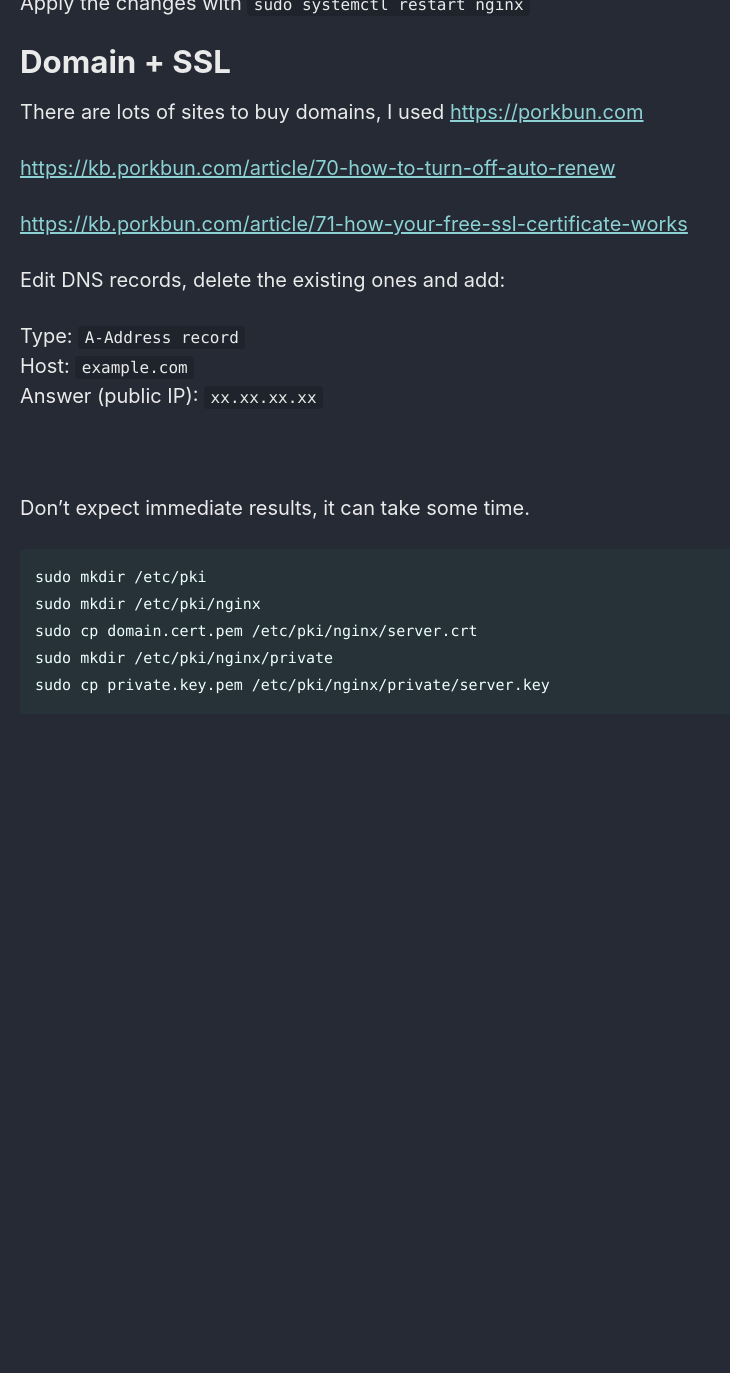
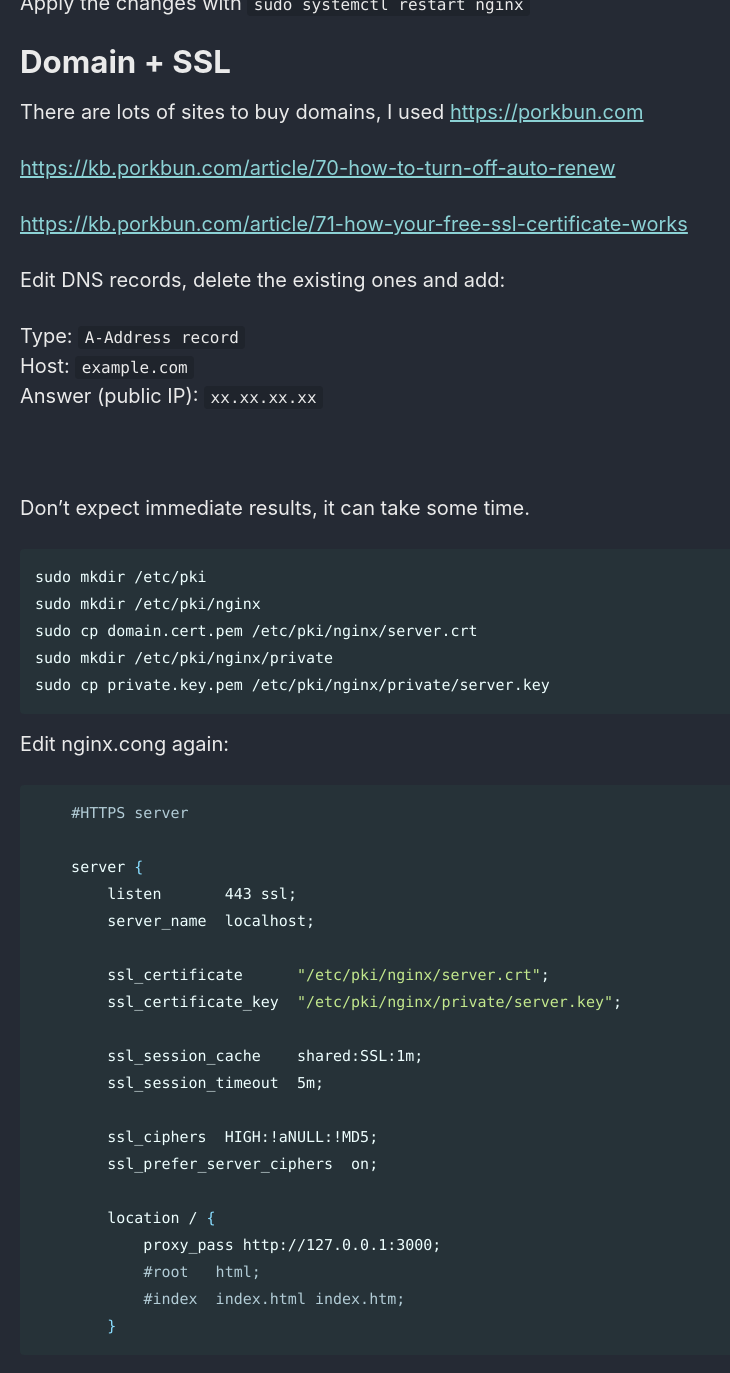
Before and after one commit to Connor-McCartney/Connor-McCartney.github.io, a Jekyll site: the page built from _pages/misc/ecommerce.md, in a window 1280 px wide and 1400 px high, scrolled down 2055 px. Shown: the top 1373 px of the window, without its empty margins (0-730 px from the left). Built offline with Jekyll 4.4.1, drawn with Linux system fonts in a browser that asks for light colours; cached includes are drawn as plain includes; our own code applies the rules of GitHub Pages for plain Markdown files; before the commit the page ends 2814 px from its top, so only the background shows below that.

Commit message:
Update ecommerce.md

````diff
--- a/_pages/misc/ecommerce.md
+++ b/_pages/misc/ecommerce.md
@@ -103,3 +103,28 @@ sudo cp domain.cert.pem /etc/pki/nginx/server.crt
 sudo mkdir /etc/pki/nginx/private
 sudo cp private.key.pem /etc/pki/nginx/private/server.key
 ```
+
+Edit nginx.cong again:
+
+```bash
+    #HTTPS server
+
+    server {
+        listen       443 ssl;
+        server_name  localhost;
+
+        ssl_certificate      "/etc/pki/nginx/server.crt";
+        ssl_certificate_key  "/etc/pki/nginx/private/server.key";
+
+        ssl_session_cache    shared:SSL:1m;
+        ssl_session_timeout  5m;
+
+        ssl_ciphers  HIGH:!aNULL:!MD5;
+        ssl_prefer_server_ciphers  on;
+
+        location / {
+            proxy_pass http://127.0.0.1:3000;
+            #root   html;
+            #index  index.html index.htm;
+        }
+```
````
